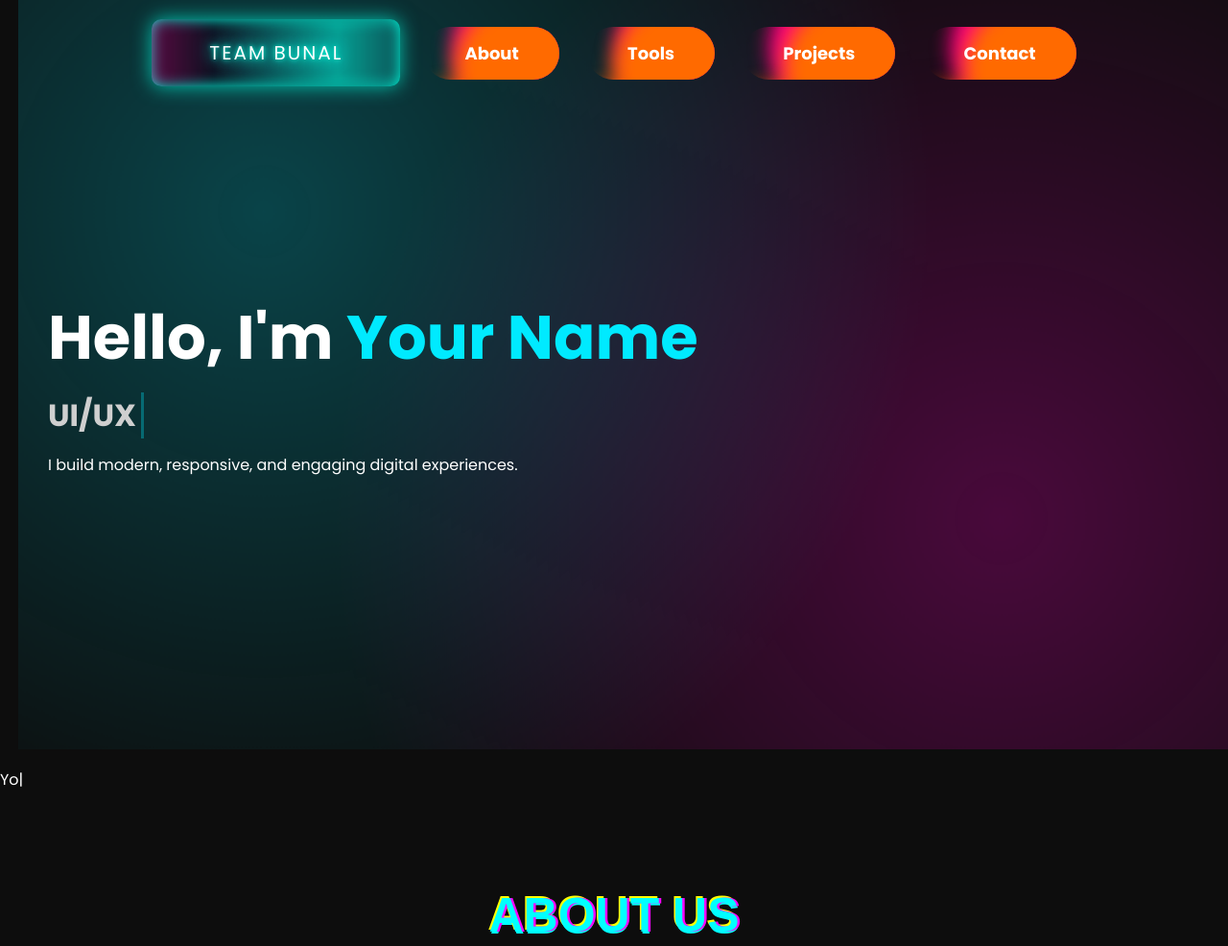
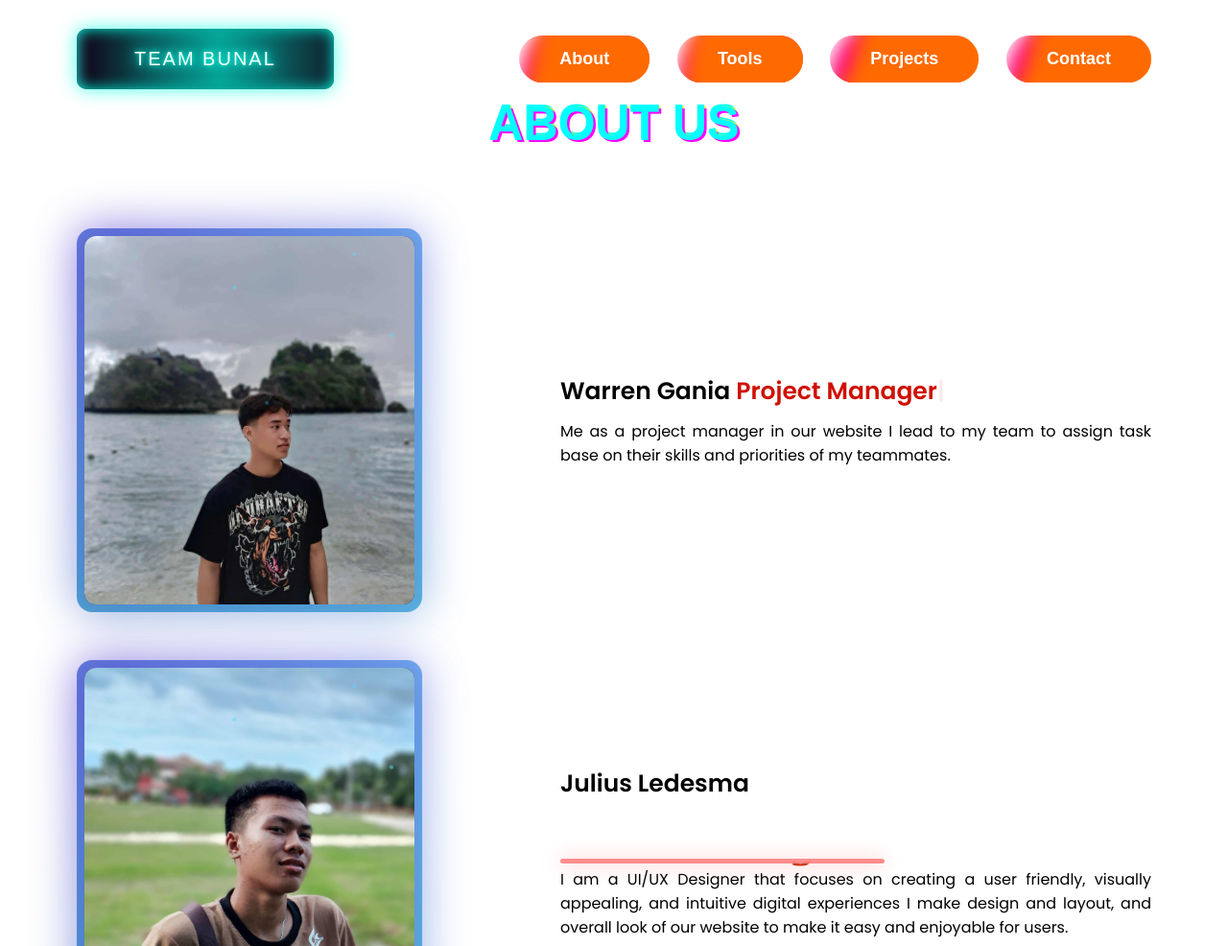
Before and after one commit to WARRENGANIA5/web-portfolio, a plain HTML site: page index.html in a window 1280 px wide. Shown: the top 986 px of the page at 96% size. Drawn offline with nearby package versions, Linux system fonts and the light colour scheme.

Commit message:
update section

```diff
--- a/index.html
+++ b/index.html
@@ -3,7 +3,7 @@
 <head>
     <meta charset="UTF-8">
     <meta name="viewport" content="width=device-width, initial-scale=1.0">
-    <title>Portflio Web</title>
+    <title>Portfolio Website</title>
     <link rel="stylesheet" href="style.css">
     <link rel="stylesheet" href="https://cdnjs.cloudflare.com/ajax/libs/font-awesome/5.15.3/css/all.min.css"/>
     <script src="https://code.jquery.com/jquery-3.5.1.min.js"></script>
@@ -13,27 +13,6 @@
     <link rel="stylesheet" href="https://cdnjs.cloudflare.com/ajax/libs/OwlCarousel2/2.3.4/assets/owl.carousel.min.css"/>
 </head>
 <body>
-    <body>
-<!-- Background Animation -->
-    <div class="bg-circles"></div>
-
-    <!-- Navigation -->
-
-
-    <!-- Hero Section -->
-    <section class="hero">
-        <h1 class="fade-in">Hello, I'm <span>Your Name</span></h1>
-        <h2 class="animated-text">Creative Web Developer</h2>
-
-        <p class="fade-in-delayed">
-            I build modern, responsive, and engaging digital experiences.
-        </p>
-
-
-    </section>
-</body>
-
-
 
 
     <div class="scroll-up-btn">
@@ -41,8 +20,7 @@
     </div>
     <nav class="navbar">
         <div class="max-width">
-            <div class="logo"><a href="#"><span><!-- From Uiverse.io by Bodyhc -->
-<button class="synthwave-laser-button">Team Bunal</button>
+            <div class="logo"><a href="#"><span><button class="synthwave-laser-button">Team Bunal</button>
 
 
 
@@ -50,7 +28,7 @@
             <ul class="menu">
 
                 <li><a href="#about" class="menu-btn">
-                    <!-- From Uiverse.io by mdanarul_9390 -->
+
 <button class="button">
   <div class="bubble-layer bubble-1"></div>
   <div class="bubble-layer bubble-2"></div>
@@ -108,9 +86,8 @@
 
 
 
+    <div class="text-3"><span class="typing"></span></div>
 
-    <div class="text-3"><span class="typing"></span></div>
-    <!-- about section start -->
 
 
 
@@ -121,12 +98,12 @@
 </div>
 
             </h2>
-             <!-- From Uiverse.io by LeonKohli -->
+
 
             <div class="about-content">
                 <div class="column left">
 
-                    <!-- From Uiverse.io by ilkhoeri -->
+
 <div class="cardd">
   <div class="content"></div>
 
@@ -160,7 +137,7 @@
             <div class="about-content">
                 <div class="column left">
 
-                    <!-- From Uiverse.io by ilkhoeri -->
+
 <div class="cardd">
   <div class="content"></div>
 
@@ -184,7 +161,7 @@
                     <div class="text"> Julius Ledesma  </div>
 
 
-                    <!-- From Uiverse.io by kat_2522 -->
+
 <p class="loader"><span>UI/UX Designer</span></p>
 
                     <p>I am a  UI/UX Designer that  focuses on creating  a user friendly, visually appealing, and intuitive digital experiences I make design and layout,  and overall look of our website  to make it easy and enjoyable for users.</p>
@@ -198,7 +175,7 @@
             <div class="about-content">
                 <div class="column left">
 
-                    <!-- From Uiverse.io by ilkhoeri -->
+
 <div class="cardd">
   <div class="content"></div>
 
@@ -221,14 +198,14 @@
                 <div class="column right">
                     <div class="text"> Rafy Jungco </div>
                     <p class="loader"><span>Content Creator</span></p>
-                    <!-- From Uiverse.io by CashOnlySeb -->
+
                     <p>I'm a Content creator of our websites I market a lot of  materials to helps attract audience build  a brand and   deliver the project’s message clearly.
                     </p>
                 </div>
             </div>
         </div>
         <br><br>
- <!-- teams section start -->
+
 
  <section class="teams" id="teams">
     <div class="max-width">
@@ -278,13 +255,13 @@
 </section>
 
     </section>
-    <!-- services section start -->
+
     <section class="services" id="services">
         <div class="max-width">
             <h2 class="title"><div class="glitch-container">Projects<span></span>
 </div></h2>
             <div class="serv-content">
-                <!-- From Uiverse.io by abhusha08 -->
+
 <div class="card">
   <button class="red-btn"> <img src="ss.jpg.png" width="100%" height="100%"></button>
 
@@ -299,7 +276,7 @@ email and password.This was built Using HTML and CSS.</button>
     </section>
 
 
-    <!-- contact section start -->
+
     <section class="contact" id="contact">
         <div class="max-width">
             <h2 class="title"><div class="glitch-container">Contact me<span></span>
@@ -361,7 +338,7 @@ email and password.This was built Using HTML and CSS.</button>
 
     <!-- footer section start -->
     <footer>
-        <span>Created By <a href="https://www.team bunalweb.com">TeamBunal</a> | <span class="far fa-copyright"></span> team bunal x Julius Plan hub.</span>
+        <span>Created By <a href="https://github.com/WARRENGANIA5/web-portfolio.git">TeamBunal</a> | <span class="far fa-copyright"></span> team bunal x Julius Plan hub.</span>
     </footer>
     <script src="script.js"></script>
 </body>
--- a/script.js
+++ b/script.js
@@ -24,12 +24,7 @@ $(document).ready(function(){
         $('.menu-btn i').toggleClass("active");
     });
     // typing text animation script
-    var typed = new Typed(".typing", {
 
-        typeSpeed: 100,
-        backSpeed: 40,
-        loop: true
-    });
     var typed = new Typed(".typing-2", {
         strings: ["Project Manager"],
         typeSpeed: 100,
@@ -60,42 +55,3 @@ $(document).ready(function(){
         }
     });
 });
-const words = [
-    "Creative Web Developer",
-    "UI/UX Designer",
-    "Frontend Engineer",
-    "Freelancer"
-];
-
-let wordIndex = 0;
-let charIndex = 0;
-let isDeleting = false;
-
-const typingElement = document.querySelector(".animated-text");
-
-function typeEffect() {
-    const currentWord = words[wordIndex];
-
-    if (!isDeleting) {
-        typingElement.textContent = currentWord.substring(0, charIndex + 1);
-        charIndex++;
-
-        if (charIndex === currentWord.length) {
-            setTimeout(() => isDeleting = true, 1000); // pause before deleting
-        }
-    }
-    else {
-        typingElement.textContent = currentWord.substring(0, charIndex - 1);
-        charIndex--;
-
-        if (charIndex === 0) {
-            isDeleting = false;
-            wordIndex = (wordIndex + 1) % words.length; // next word
-        }
-    }
-
-    const speed = isDeleting ? 80 : 120;
-    setTimeout(typeEffect, speed);
-}
-
-typeEffect();
--- a/style.css
+++ b/style.css
@@ -1550,152 +1550,3 @@ button:hover:after {
     inset 0 0 15px #00ffe0,
     0 0 25px rgba(255, 0, 144, 0.7);
 }
-/* Global Reset */
-* {
-  margin: 0;
-  padding: 0;
-  box-sizing: border-box;
-  font-family: "Poppins", sans-serif;
-}
-
-body {
-  background: #0d0d0d;
-  color: #fff;
-  overflow-x: hidden;
-}
-
-/* Navbar */
-.navbar {
-  width: 100%;
-  padding: 20px 50px;
-  position: fixed;
-  top: 0;
-  left: 0;
-  z-index: 10;
-  display: flex;
-  justify-content: space-between;
-  align-items: center;
-}
-
-.logo {
-  font-size: 1.6rem;
-  font-weight: 600;
-}
-
-.nav-links {
-  list-style: none;
-  display: flex;
-  gap: 30px;
-}
-
-.nav-links a {
-  text-decoration: none;
-  color: #fff;
-  transition: .3s;
-}
-
-.nav-links a:hover {
-  color: #00eaff;
-}
-
-/* Hero Section */
-.hero {
-  height: 100vh;
-  padding-left: 50px;
-  display: flex;
-  flex-direction: column;
-  justify-content: center;
-  position: relative;
-  z-index: 2;
-}
-
-.hero h1 {
-  font-size: 4rem;
-  margin-bottom: 10px;
-}
-
-.hero h1 span {
-  color: #00eaff;
-}
-
-.animated-text {
-  font-size: 2rem;
-  color: #cfcfcf;
-  margin-bottom: 15px;
-
-  /* Simple CSS typing underline */
-  border-right: 3px solid #00eaff;
-  width: fit-content;
-  padding-right: 5px;
-  animation: blink .8s infinite;
-}
-
-@keyframes blink {
-  50% { border-color: transparent; }
-}
-
-p {
-  max-width: 500px;
-  opacity: .8;
-}
-
-/* Button */
-.btn {
-  margin-top: 25px;
-  display: inline-block;
-  padding: 12px 28px;
-  color: #00eaff;
-  border: 1px solid #00eaff;
-  text-decoration: none;
-  border-radius: 4px;
-  transition: .3s;
-}
-
-.btn:hover {
-  background: #00eaff;
-  color: #000;
-}
-
-/* Fade-In Animations */
-.fade-in {
-  opacity: 0;
-  animation: fade 1.5s ease forwards;
-}
-
-.fade-in-delayed {
-  opacity: 0;
-  animation: fade 2.5s ease forwards;
-}
-
-@keyframes fade {
-  from { opacity: 0; transform: translateY(20px); }
-  to   { opacity: 1; transform: translateY(0); }
-}
-
-/* Background Animation */
-.bg-circles {
-  position: fixed;
-  top: 0;
-  left: 0;
-  height: 100%;
-  width: 100%;
-  z-index: 1;
-  pointer-events: none;
-  background:
-    radial-gradient(circle at 20% 30%, rgba(0, 234, 255, 0.25), transparent 60%),
-    radial-gradient(circle at 80% 70%, rgba(255, 0, 200, 0.25), transparent 60%);
-  animation: float 8s infinite alternate;
-}
-
-@keyframes float {
-  from { transform: translate(-20px, 20px); }
-  to   { transform: translate(20px, -20px); }
-}
-
-/* Responsive */
-@media (max-width: 768px) {
-  .hero h1 { font-size: 2.8rem; }
-  .hero { padding-left: 20px; }
-  nav { padding: 20px; }
-  .nav-links { gap: 18px; }
-}
```
